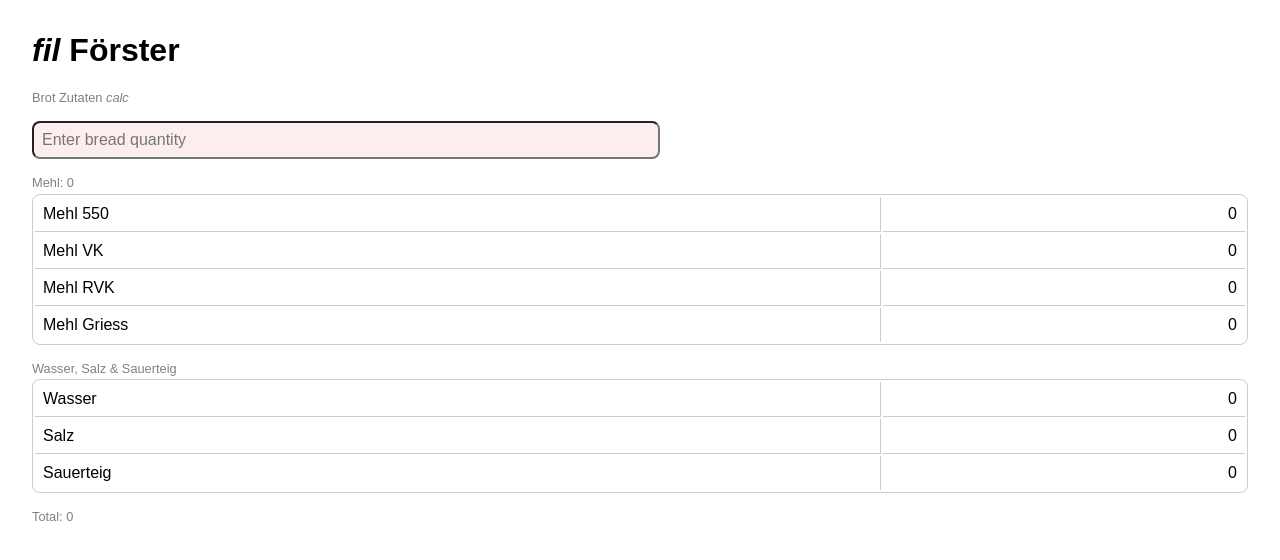
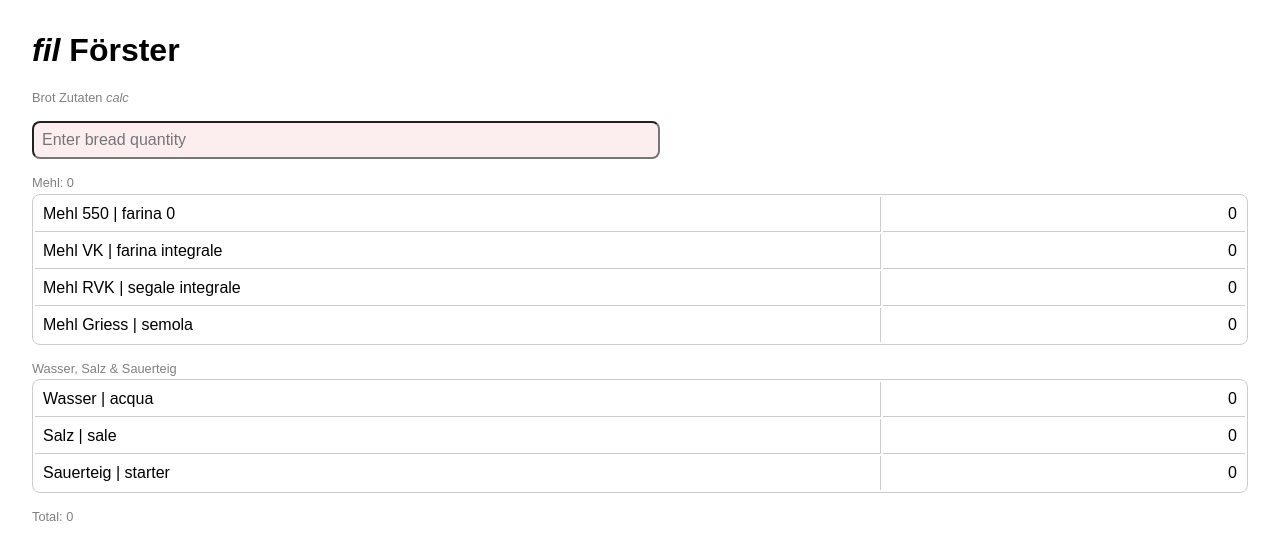
Before and after one commit to werderame/werderame.github.io, a Jekyll site: the page recipes_calc/bread_fil.html, which Jekyll copies as it is, in a window 1280 px wide. Shown: the top 560 px of the page. Built offline with Jekyll 4.4.1, drawn with Linux system fonts in a browser that asks for light colours.

Commit message:
Traduzione ingredienti italiano

```diff
--- a/recipes_calc/bread_fil.html
+++ b/recipes_calc/bread_fil.html
@@ -17,19 +17,19 @@
 <p class="small">Mehl: <span id="totalMehl">0</span></p>
     <table class="rounded-table">
         <tr>
-            <td>Mehl 550</td>
+            <td>Mehl 550 | farina 0</td>
             <td id="w550Result">0</td>
         </tr>
         <tr>
-            <td>Mehl VK</td>
+            <td>Mehl VK | farina integrale</td>
             <td id="wvkResult">0</td>
         </tr>
         <tr>
-            <td>Mehl RVK</td>
+            <td>Mehl RVK | segale integrale</td>
             <td id="rvkResult">0</td>
         </tr>
         <tr>
-            <td>Mehl Griess</td>
+            <td>Mehl Griess | semola</td>
             <td id="griessResult">0</td>
         </tr>
     </table>
@@ -38,15 +38,15 @@
     <p class="small"> Wasser, Salz & Sauerteig</p>
     <table class="rounded-table">
         <tr>
-            <td>Wasser</td>
+            <td>Wasser | acqua</td>
             <td id="wasserResult">0</td>
         </tr>
         <tr>
-            <td>Salz</td>
+            <td>Salz | sale</td>
             <td id="salzResult">0</td>
         </tr>
         <tr>
-            <td>Sauerteig</td>
+            <td>Sauerteig | starter</td>
             <td id="sauerteigResult">0</td>
             </tr>
     </table>
```
